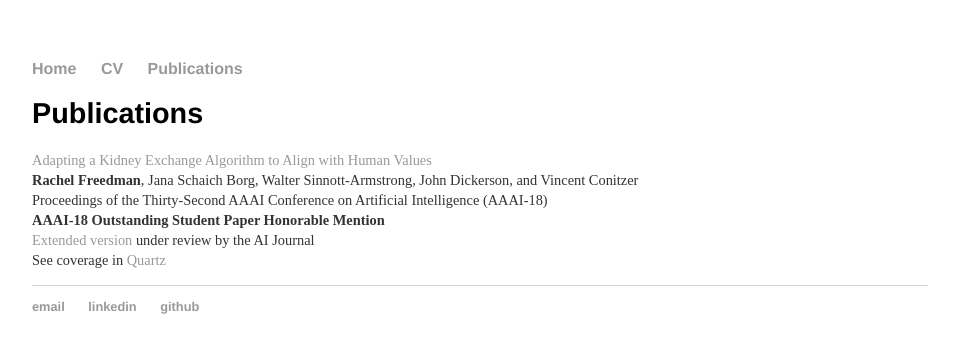
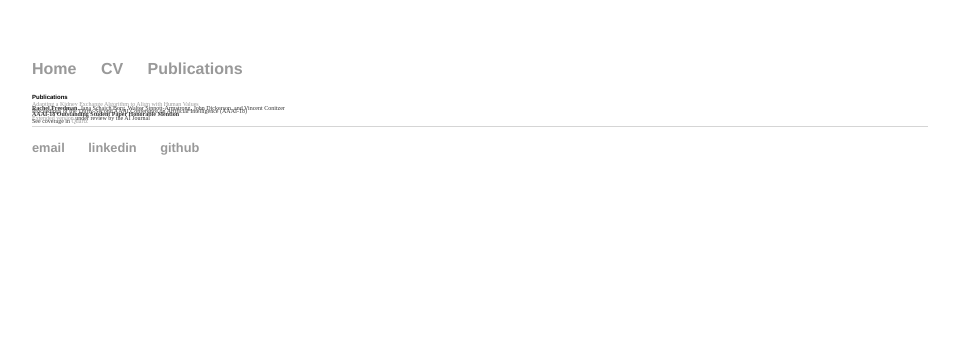
Before and after one commit to RachelFreedman/rachelfreedman.github.io, a Jekyll site: the page built from publications/index.html, in a window 1280 px wide. Shown: the top 353 px of the page, without its empty margins (160-1119 px from the left). Built offline with Jekyll 4.4.1, drawn with Linux system fonts in a browser that asks for light colours.

Commit message:
make font tiny

```diff
--- a/css/secondary-styles.css
+++ b/css/secondary-styles.css
@@ -1,5 +1,5 @@
 .blurb-small-font {
-font-size: .6em;
+font-size: .1em;
 }
 
 .profile-pic{
```
